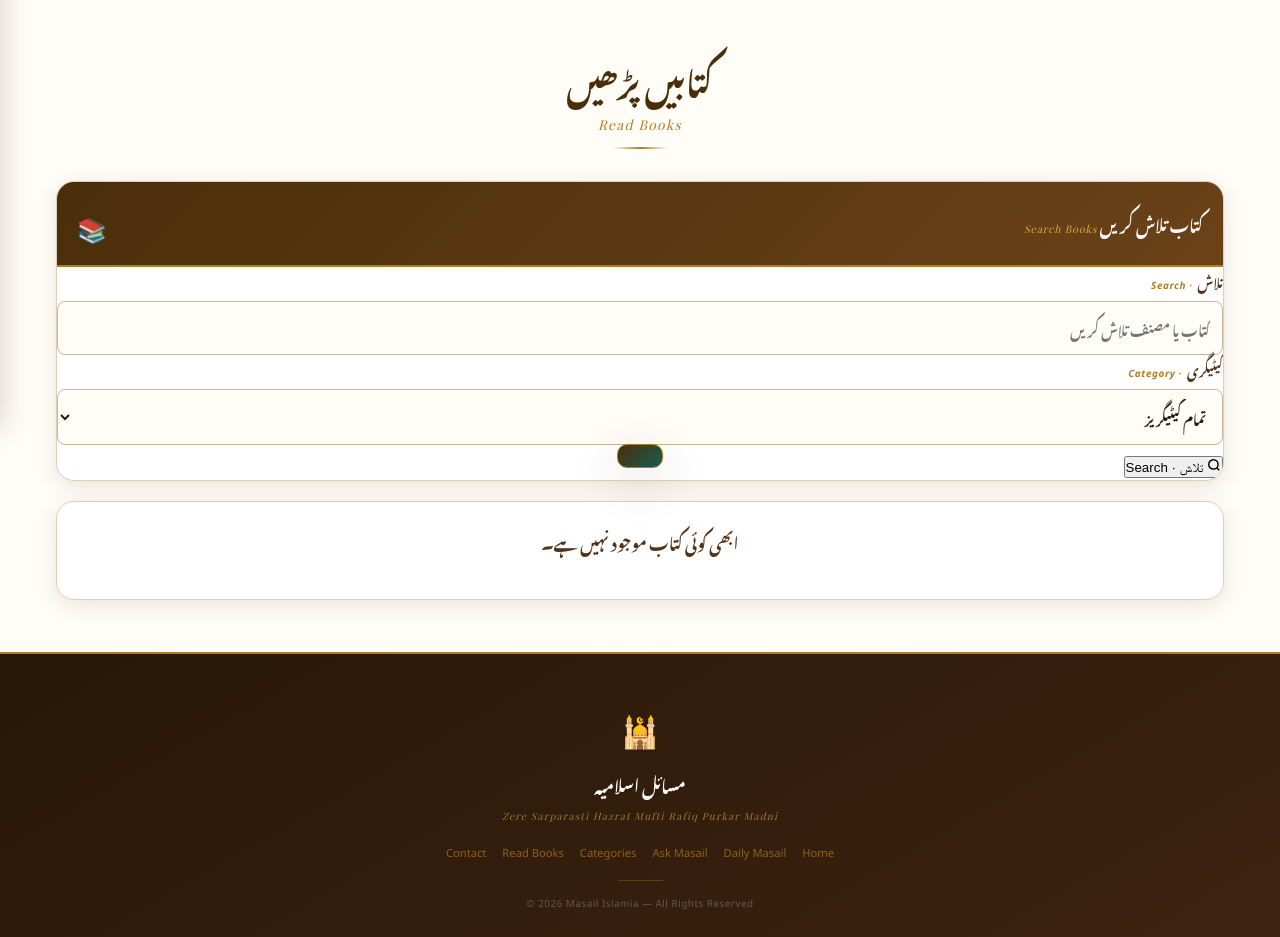
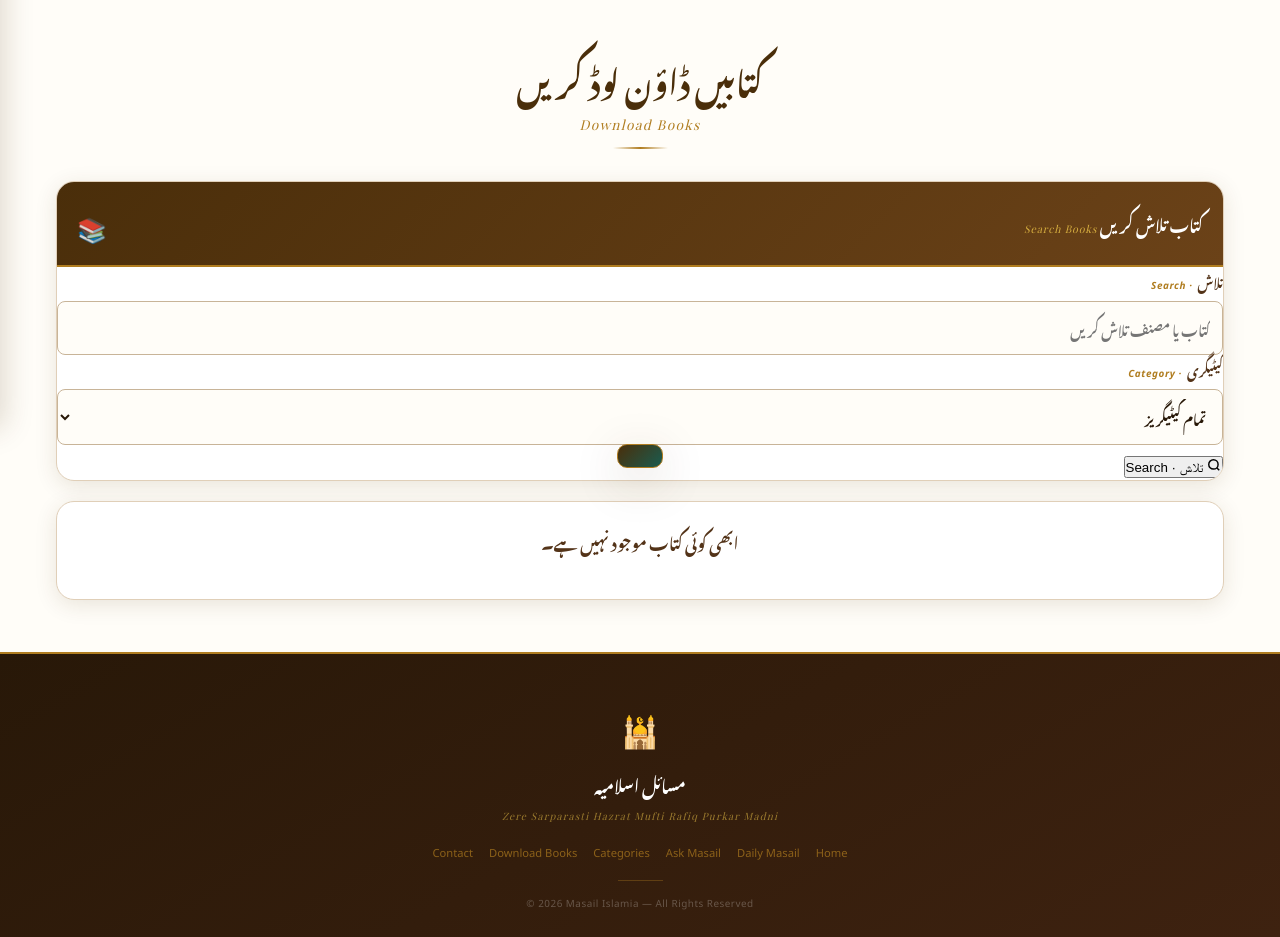
Before and after one commit to faisalvanu18-eng/masail-islamia, a website: page public/books.html in a window 1280 px wide. Shown: the part 372-1309 px from the top of the page. Drawn offline with nearby package versions, Linux system fonts and the light colour scheme; no server answers; a web font is replaced by a local one.

```diff
--- a/public/books.html
+++ b/public/books.html
@@ -2,7 +2,6 @@
 <html lang="ur" dir="rtl">
 <head>
   <meta charset="UTF-8">
-  <link rel="preload" href="/fonts/Jameel-Noori-Nastaleeq.ttf" as="font" type="font/truetype" crossorigin>
   <meta name="viewport" content="width=device-width, initial-scale=1.0">
   <title>فقہ شافعی کی معتبر کتابیں — Books</title>
   <link rel="stylesheet" href="style.css">
@@ -21,7 +20,7 @@
     <a href="index.html#sec-daily"><span class="nd"></span>Daily Masail</a>
     <a href="index.html#sec-ask"><span class="nd"></span>Ask Masail</a>
     <a href="index.html#sec-cats"><span class="nd"></span>Categories</a>
-    <a href="books.html"><span class="nd"></span>Read Books</a>
+    <a href="books.html"><span class="nd"></span>Download Books</a>
     <a href="index.html#sec-contact"><span class="nd"></span>Contact</a>
   </nav>
 
@@ -53,8 +52,8 @@
   <section id="sec-books">
     <div class="sw">
       <div class="sec-hd">
-        <span class="ur">کتابیں پڑھیں</span>
-        <span class="en">Read Books</span>
+        <span class="ur">کتابیں ڈاؤن لوڈ کریں</span>
+        <span class="en">Download Books</span>
         <div class="sec-bar"></div>
       </div>
 
@@ -129,7 +128,7 @@
       <a href="index.html#sec-daily">Daily Masail</a>
       <a href="index.html#sec-ask">Ask Masail</a>
       <a href="index.html#sec-cats">Categories</a>
-      <a href="books.html">Read Books</a>
+      <a href="books.html">Download Books</a>
       <a href="index.html#sec-contact">Contact</a>
     </nav>
     <div class="ft-rule"></div>
@@ -137,6 +136,6 @@
   </footer>
 
   <div id="toast"></div>
-  <script src="main.js?v=7"></script>
+  <script src="main.js?v=6"></script>
 </body>
 </html>
```
